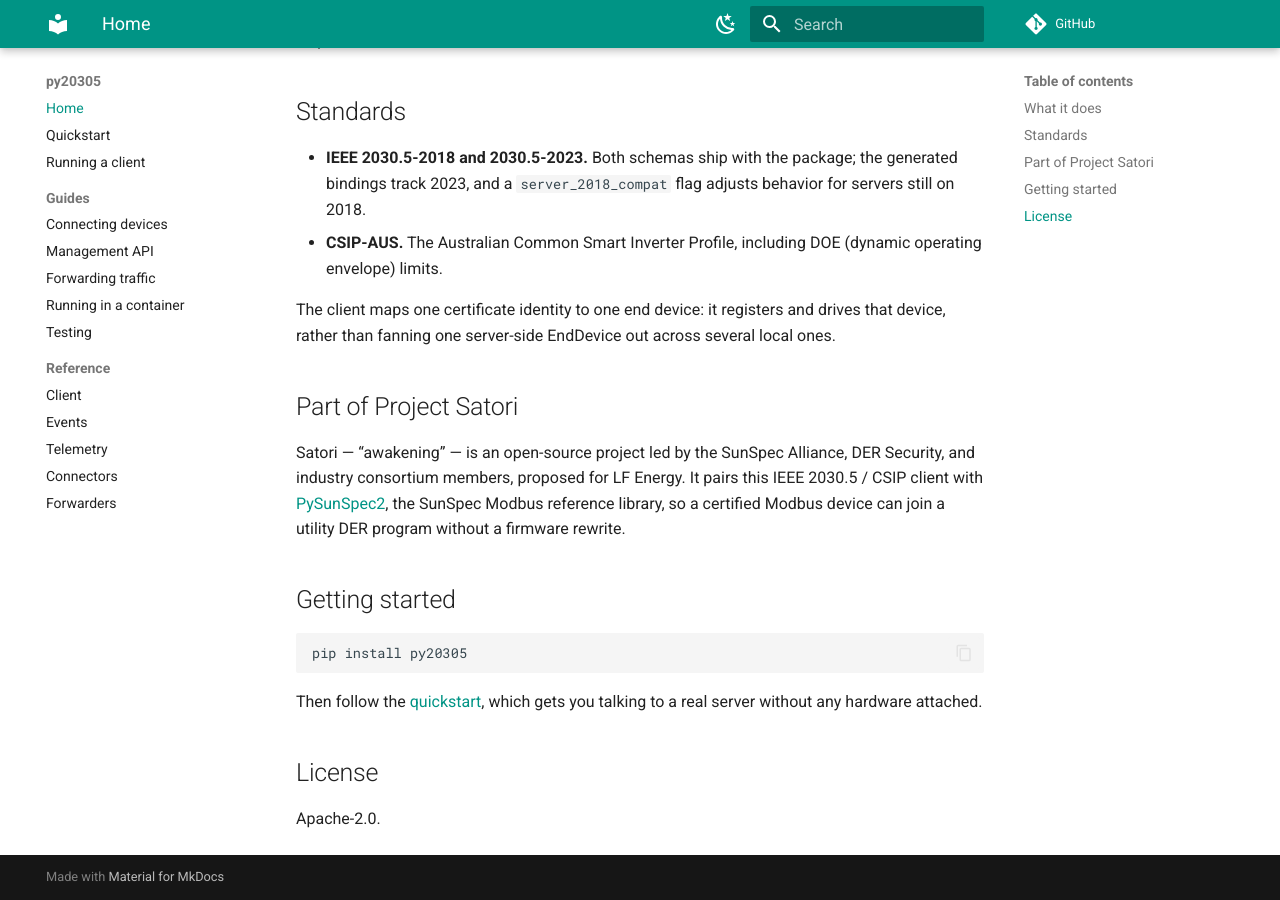
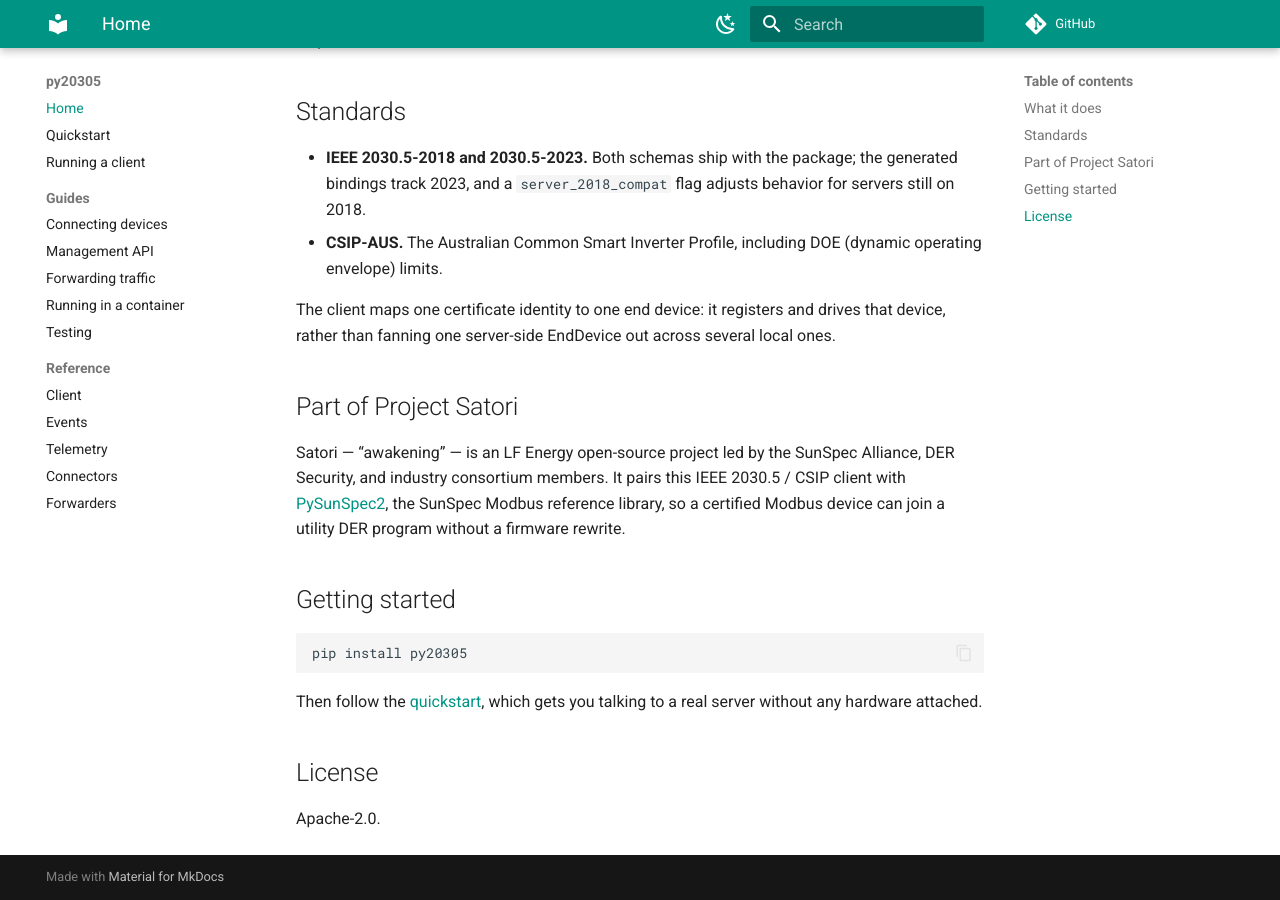
Before and after one commit to DERSecurity/py20305, an MkDocs documentation site: the page built from docs/index.md, in a window 1280 px wide and 900 px high, scrolled down 808 px. Built offline with MkDocs 1.6.1 and Material for MkDocs 9.7.7, drawn with Linux system fonts in a browser that asks for light colours; comment, search, counter and statistics services are not loaded.

Commit message:
State the LF Energy membership as fact
Project Satori is formally an LF Energy project. The README and docs
landing page said "proposed for LF Energy", which was caution about a
status that is not provisional.

```diff
--- a/docs/index.md
+++ b/docs/index.md
@@ -45,9 +45,8 @@
 
 ## Part of Project Satori
 
-Satori — “awakening” — is an open-source project led by the SunSpec
-Alliance, DER Security, and industry consortium members, proposed for LF
-Energy. It pairs this IEEE 2030.5 / CSIP client with
+Satori — “awakening” — is an LF Energy open-source project led by
+the SunSpec Alliance, DER Security, and industry consortium members. It pairs this IEEE 2030.5 / CSIP client with
 [PySunSpec2](https://github.com/sunspec/pysunspec2), the SunSpec Modbus
 reference library, so a certified Modbus device can join a utility DER
 program without a firmware rewrite.
```
Also changed, not shown: README.md (+2 -2 lines).
